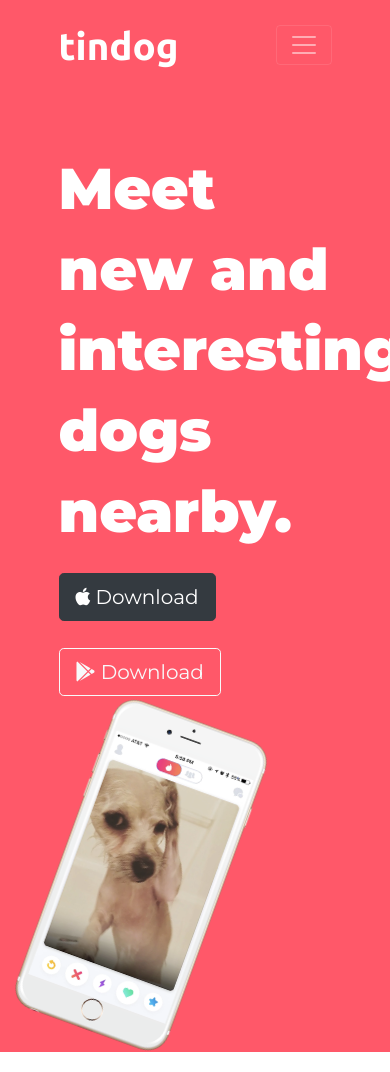
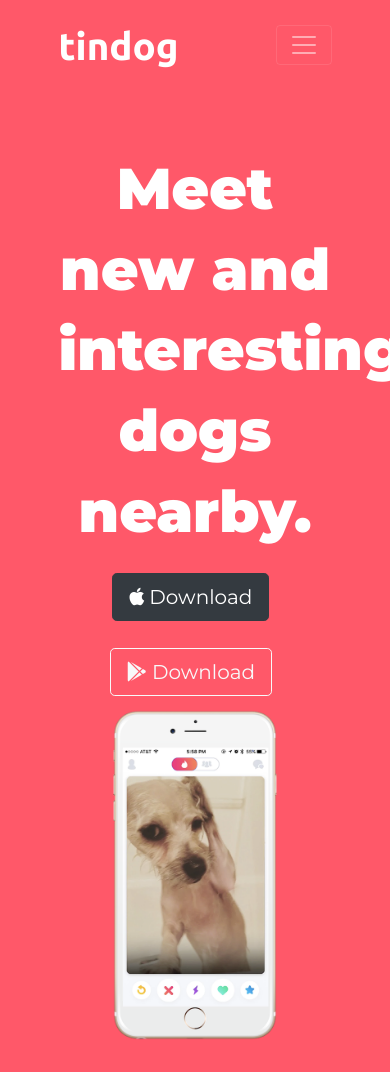
Before and after one commit to alaina-codes/tinDog, a plain HTML site: page index.html in a window 390 px wide. Shown: the top 1072 px of the page. Drawn offline with nearby package versions, Linux system fonts and the light colour scheme.

Commit message:
added some media queries

```diff
--- a/css/styles.css
+++ b/css/styles.css
@@ -1,3 +1,5 @@
+/* Base */
+
 body {
     font-family: 'Montserrat', sans-serif;
 }
@@ -30,7 +32,7 @@
 }
 
 .container-fluid {
-    padding: 3% 15%;
+    padding: 3% 15% 10%;
 }
 
 /* Navigation Bar */
@@ -64,17 +66,17 @@
 
 .title-image {
     width: 60%;
-    -webkit-transform:rotate(20deg);
-    -moz-transform: rotate(20deg);
-    -ms-transform: rotate(20deg);
-    -o-transform: rotate(20deg);
     transform: rotate(20deg);
+    position: absolute;
+    right: 25%;
 }
 
 /* Features Section */
 
 #features {
     padding: 6% 15%;
+    background-color: #fff;
+    position: relative;
 }
 
 .feature-div {
@@ -142,3 +144,13 @@
 .pricing-column {
     padding: 3% 2%;
 }
+
+@media (max-width: 1028px) {
+    #title {
+        text-align: center;
+    }
+    .title-image {
+        position: static;
+        transform: rotate(0);
+    }
+}
```
